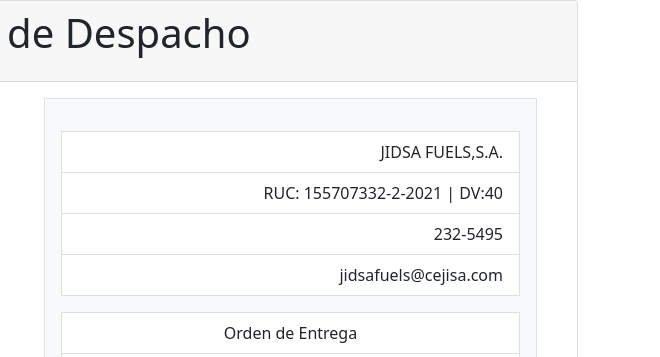
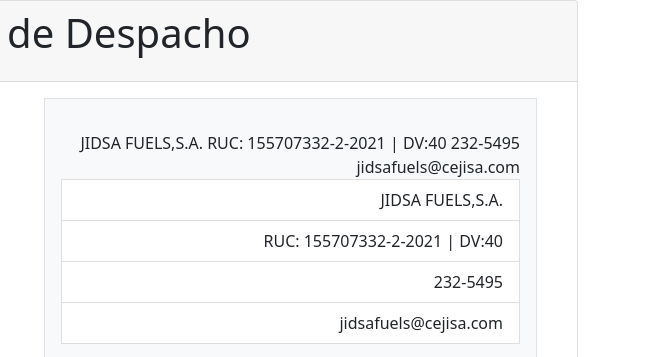
Before and after one commit to jidsafuels/jidsafuels.github.io, a plain HTML site: page index.html in a window 1280 px wide. Shown: the top 357 px of the page, 620-1280 px from the left. Drawn offline with nearby package versions, Linux system fonts and the light colour scheme.

Commit message:
Update Index

```diff
--- a/index.html
+++ b/index.html
@@ -37,6 +37,10 @@
 									<p class="small">
 										<ul class="list-group">
 											<figure class="text-end">
+												JIDSA FUELS,S.A.
+												RUC: 155707332-2-2021 | DV:40
+												232-5495
+												jidsafuels@cejisa.com
 												<li class="list-group-item">JIDSA FUELS,S.A.</li>
 												<li class="list-group-item">RUC: 155707332-2-2021 | DV:40</li>
 												<li class="list-group-item">232-5495</li>
```
